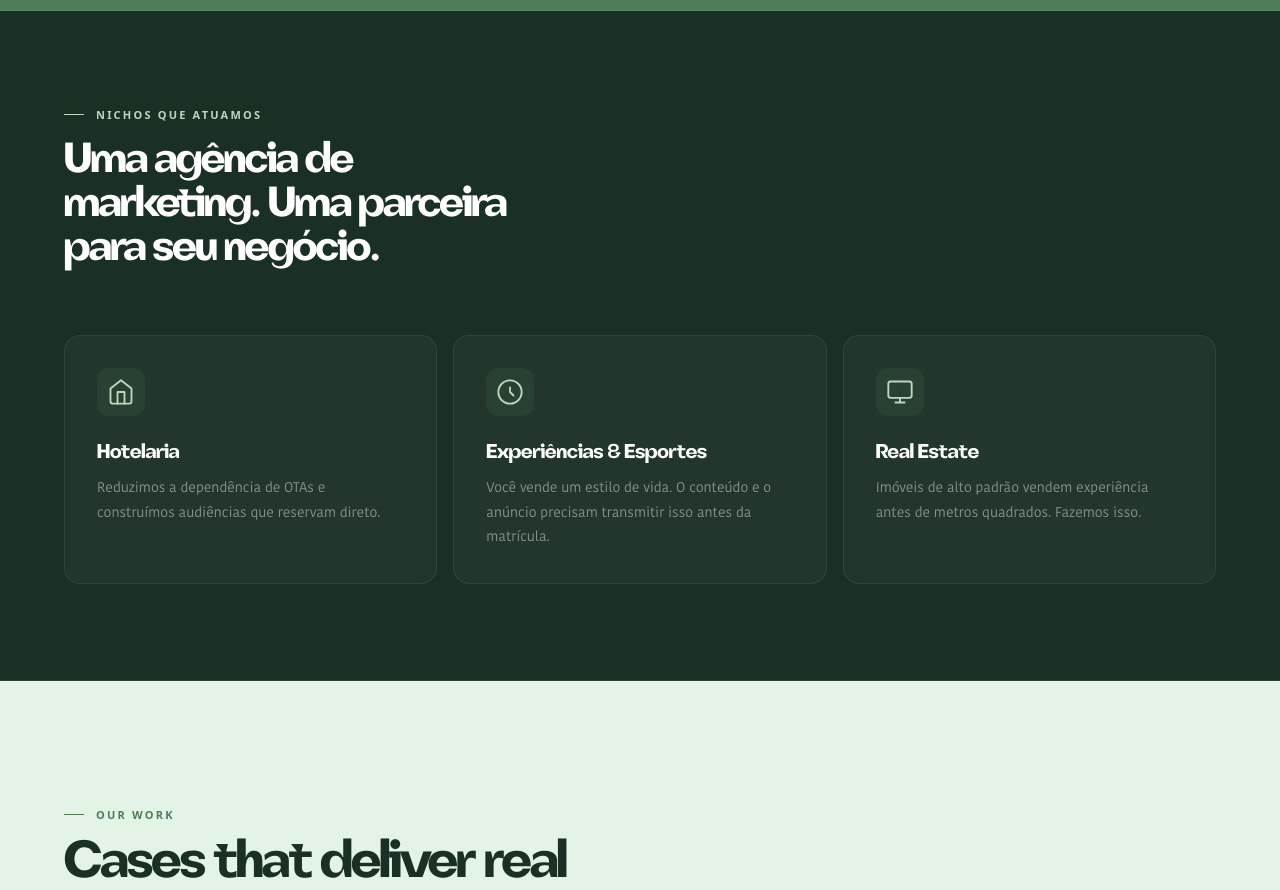
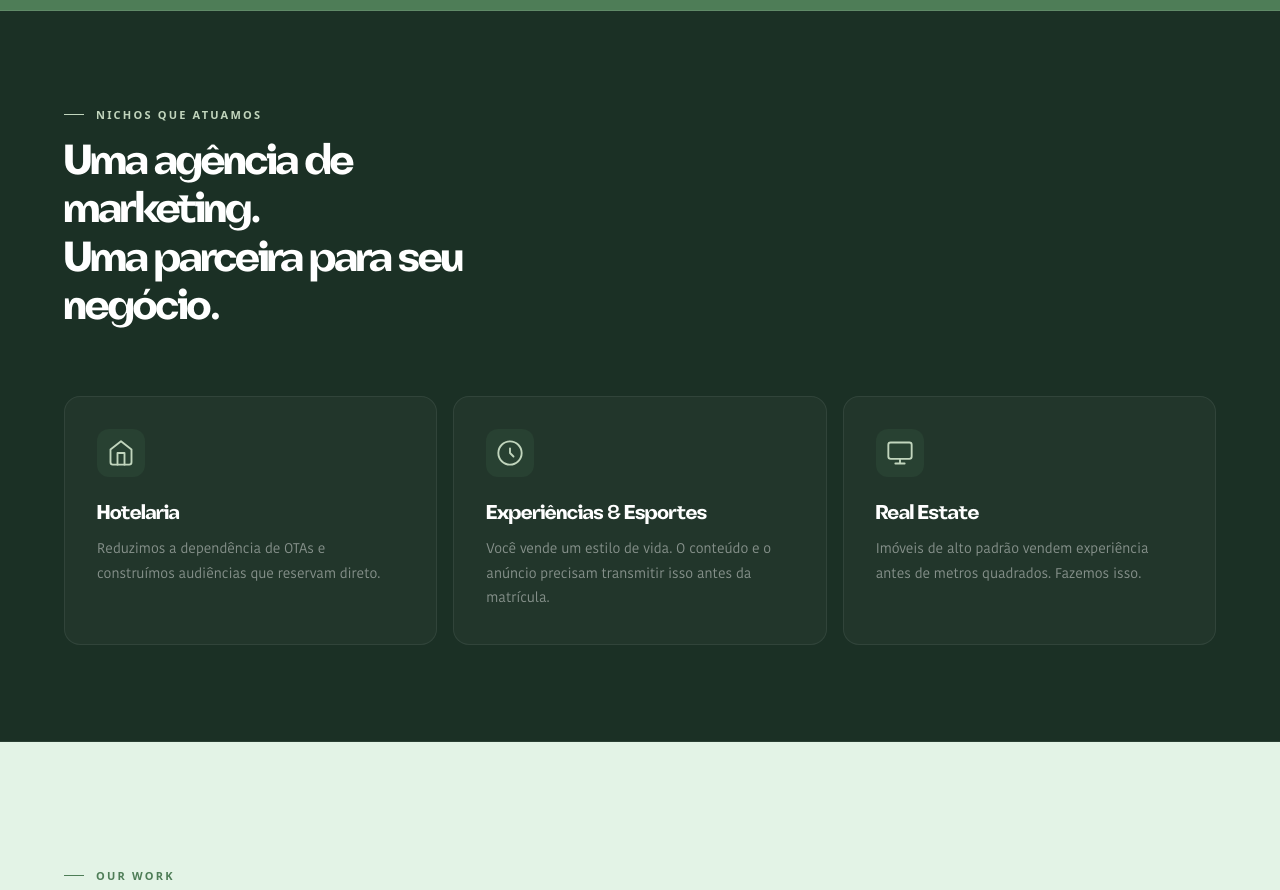
Before and after one commit to exploredigital-code/explore-digital-site, a Next.js app: page /en in a window 1280 px wide. Shown: the part 840-1730 px from the top of the page. Built offline with nearby package versions, Linux system fonts and the light colour scheme; no server answers; a web font is replaced by a local one.

Commit message:
UI: headline nichos em 2 linhas

```diff
--- a/components/sections/Stats.tsx
+++ b/components/sections/Stats.tsx
@@ -44,8 +44,9 @@ export function Stats() {
               Nichos que atuamos
             </span>
           </div>
-          <h2 className="text-[clamp(26px,3.5vw,42px)] font-bold text-white leading-[1.05] tracking-tight max-w-[480px]">
-            Uma agência de marketing. Uma parceira para seu negócio.
+          <h2 className="text-[clamp(26px,3.5vw,42px)] font-bold text-white leading-[1.15] tracking-tight max-w-[480px]">
+            <span className="block">Uma agência de marketing.</span>
+            <span className="block">Uma parceira para seu negócio.</span>
           </h2>
         </AnimateIn>
 
```
